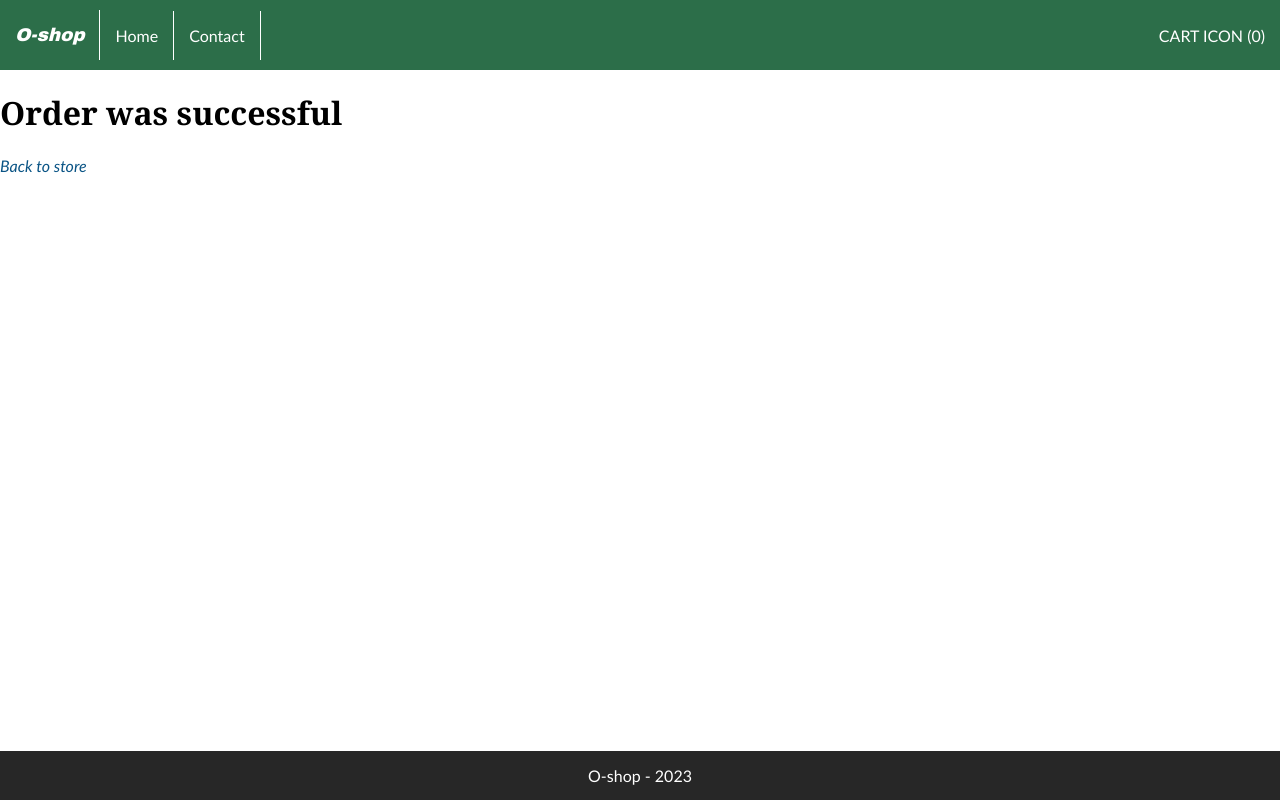
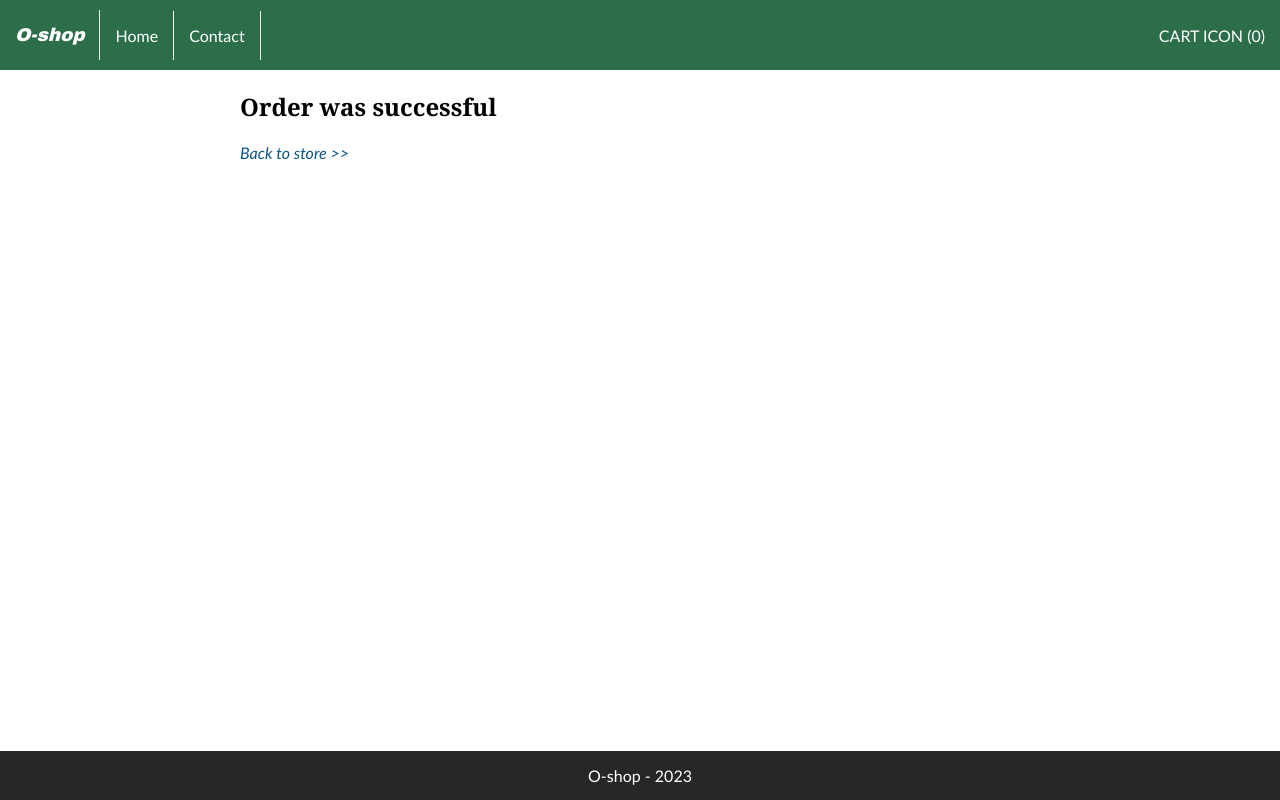
Before and after one commit to Lodoen/online-shop, a React (Vite) app: page /checkoutSuccess in a window 1280 px wide. Built offline with nearby package versions, Linux system fonts and the light colour scheme.

Commit message:
Updates checkout pages

```diff
--- a/src/pages/Checkout/index.jsx
+++ b/src/pages/Checkout/index.jsx
@@ -6,9 +6,9 @@ export default function Checkout() {
   const cart = useRead("cart");
 
   return (
-    <div>
+    <section>
       <h1>Checkout</h1>
       {Array.isArray(cart) && cart.length ? <CartList cart={cart} /> : <FoundNoCart />}
-    </div>
+    </section>
   );
 }
--- a/src/pages/CheckoutSuccess/index.jsx
+++ b/src/pages/CheckoutSuccess/index.jsx
@@ -12,9 +12,9 @@ export default function CheckoutSuccess() {
   }, []);
 
   return (
-    <div>
+    <section>
       <h1>Order was successful</h1>
-      <Link to="/">Back to store</Link>
-    </div>
+      <Link to="/">Back to store &gt;&gt;</Link>
+    </section>
   );
 }
```
